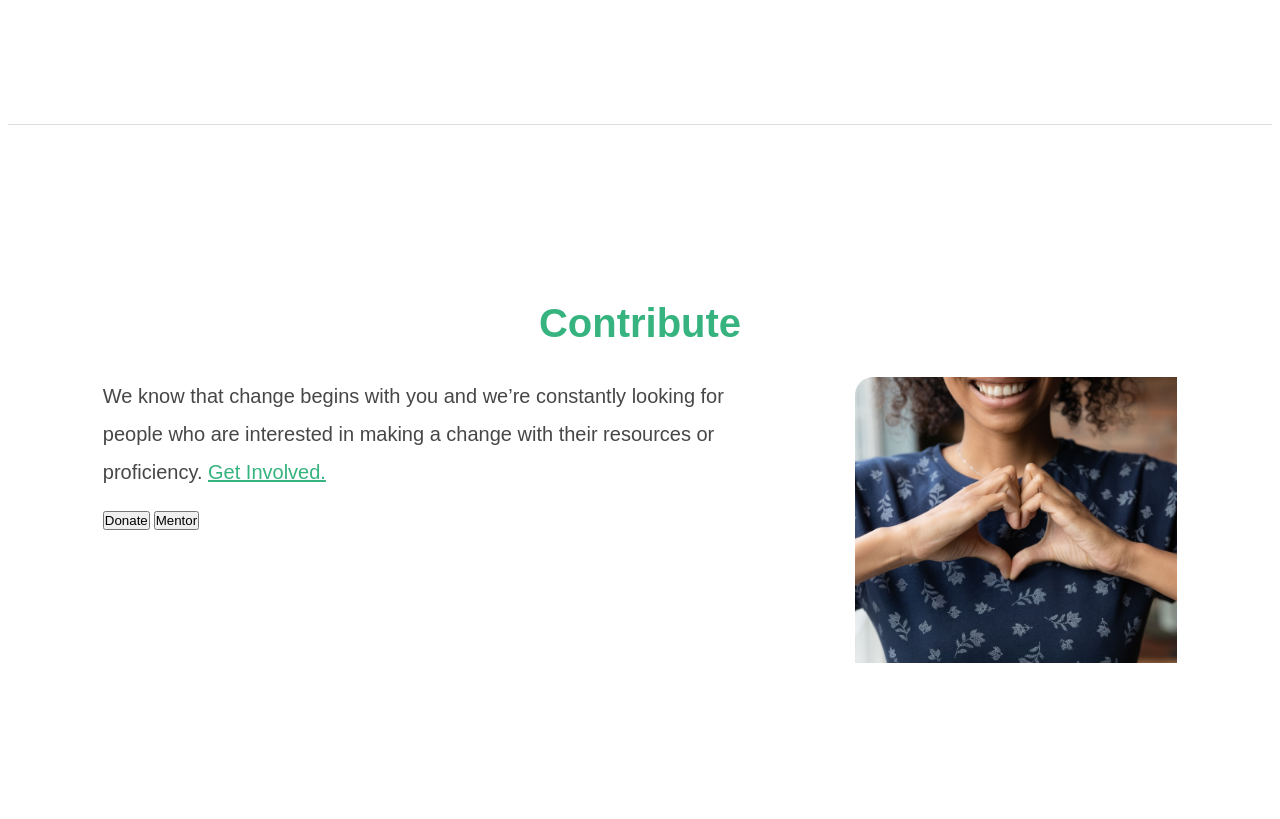
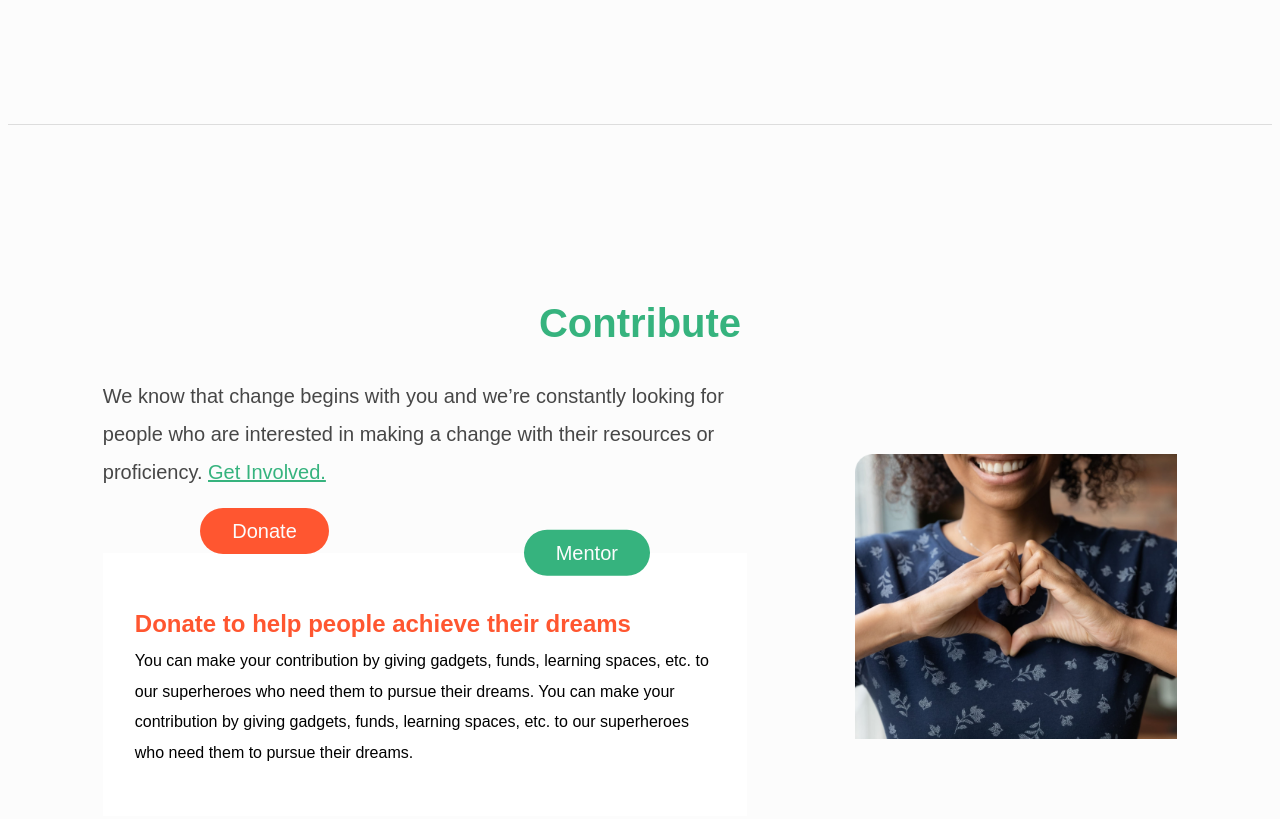
Before and after one commit to winniffy/waq-landing-page, a plain HTML site: page index.html in a window 1280 px wide. Shown: the part 1592-2411 px from the top of the page. Drawn offline with Linux system fonts and the light colour scheme.

Commit message:
contribute tabbed component

```diff
--- a/index.html
+++ b/index.html
@@ -129,13 +129,40 @@
                     We know that change begins with you and we’re constantly looking for people who are interested in making a change with their resources or proficiency.
                     <span class="get-involved">Get Involved.</span>
                 </p>
+
+                <!-- contribute tab container -->
                 <div class="contribute_tab-container">
-                    <button class="contribute-btn contribute_tab contribute_tab-1 contribute_tab-active" data-tab="1">
+                    <!-- contribute btn1 - donate -->
+                    <button class="contribute_btn contribute_tab contribute_tab-1 contribute_tab-active" data-tab="1">
                         Donate
                     </button>
-                    <button class="contribute-btn contribute_tab contribute_tab-1" data-tab="2">
+
+                    <!-- contribute btn2 - mentor -->
+                    <button class="contribute_btn contribute_tab contribute_tab-2" data-tab="2">
                         Mentor
                     </button>
+                </div>
+
+                <!-- contribute tab content 1 -->
+                <div class="contribute_content contribute_content-1 contribute_content-active">
+                    <h5 class="contribute_header">
+                        Donate to help people achieve their dreams
+                    </h5>
+                    <p class="contribute_header-sub">
+                        You can make your contribution by giving gadgets, funds, learning spaces, etc. to our superheroes who need them to pursue their dreams.
+                        You can make your contribution by giving gadgets, funds, learning spaces, etc. to our superheroes who need them to pursue their dreams.
+                    </p>
+                </div>
+
+                <!-- contribute tab content 2 -->
+                <div class="contribute_content contribute_content-2">
+                    <h5 class="contribute_header contribute_header-2">
+                        Mentor to help people achieve their dreams
+                    </h5>
+                    <p class="contribute_header-sub">
+                        Knowledge is power. You can apply to teach what you know and we’ll give you the opportunity to do so. We need people in all branches of tech.
+                        Knowledge is power. You can apply to teach what you know and we’ll give you the opportunity to do so. We need people in all branches of tech.
+                    </p>
                 </div>
             </div>
 
--- a/script.js
+++ b/script.js
@@ -0,0 +1,24 @@
+'use strict'
+
+
+
+
+// tabbed component - contribute section
+const tabs = document.querySelectorAll('.contribute_tab');
+const tabsContainer = document.querySelector('.contribute_tab-container');
+const tabsContent = document.querySelectorAll('.contribute_content');
+
+tabsContainer.addEventListener('click', function(e) {
+    const clicked = e.target.closest('.contribute_tab');
+    // console.log(clicked);
+
+    //gaurd clause
+    if (!clicked) return;
+
+    tabs.forEach(tab => tab.classList.remove('contribute_tab-active'));
+    clicked.classList.add('contribute_tab-active');
+
+    tabsContent.forEach(content => content.classList.remove('contribute_content-active'));
+
+    document.querySelector(`.contribute_content-${clicked.dataset.tab}`).classList.add('contribute_content-active');
+});
--- a/styles.css
+++ b/styles.css
@@ -6,7 +6,7 @@
     --orange: #FF5630;
     --green: #36B37E;
     --grey: #474747;
-    --white: #fff;
+    --white: #fcfcfc;
     --black: #000;
 }
 
@@ -275,12 +275,64 @@ header {
     cursor: pointer;
 }
 
-
-.contribute-btn {
-
+.contribute_tab-container {
+    display: flex;
+    justify-content:space-around;
 }
 
+.contribute_btn {
+    display: inline-block;
+    font-family: inherit;
+    font-size: 1.25rem;
+    cursor: pointer;
+    font-weight: 500;
+    border: none;
+    border-radius: 25px;
+    padding: .7rem 2rem;
+    background-color: var(--orange);
+    color: var(--white);
+    margin: 0;
+}
 
+.contribute_tab {
+    transform: translateY(50%);
+    transition: 300ms;
+}
+
+.contribute_tab-2 {
+    background-color: var(--green);
+}
+
+.contribute_content {
+    background-color: #fff;
+    padding: 3rem 2rem 3rem 2rem;
+    /* box-shadow: 4px 4px 20px rgba(0, 0, 0, 0.05); */
+    display: none;
+    transition: 300ms;
+}
+
+.contribute_tab-active {
+    display: block;
+    transform: translateY(2%);
+}
+
+.contribute_content-active {
+    display: block;
+}
+
+.contribute_header {
+    font-size: 1.5rem;
+    color: var(--orange);
+}
+
+.contribute_header-2 {
+    color: var(--green);
+}
+
+.contribute_header-sub {
+    font-size: 1rem;
+    font-weight: 400;
+}
 
 .contribute_container-img {
     max-width: 30%;
```
